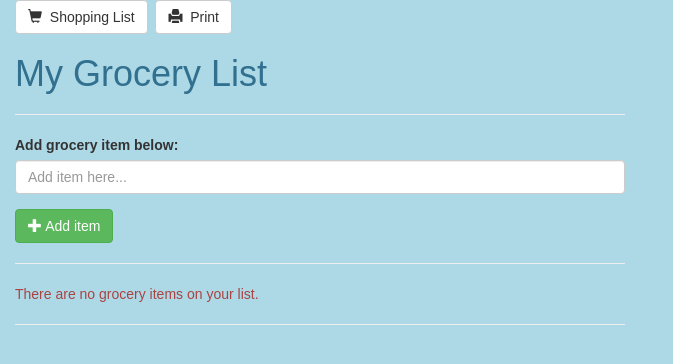
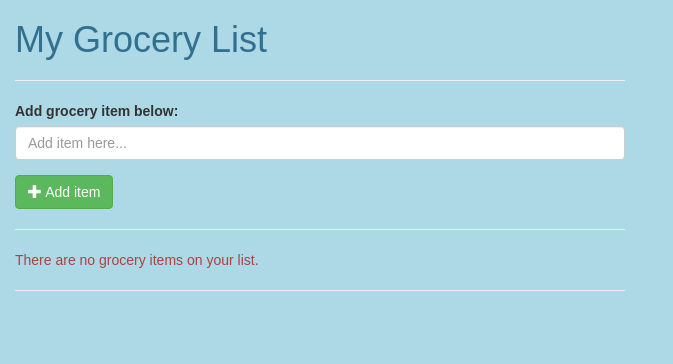
Before and after one commit to pldrake26/shoppinglist, a React (Create React App) app: page / in a window 1280 px wide. Shown: the top 364 px of the page, without its empty margins (0-673 px from the left). Built offline with nearby package versions, Linux system fonts and the light colour scheme.

Commit message:
Removed routes for the time being.

```diff
--- a/src/App.js
+++ b/src/App.js
@@ -1,27 +1,13 @@
 import React, { Component } from 'react';
-import {BrowserRouter as Router, Route, Link} from 'react-router-dom';
-import styled from 'styled-components';
 import './App.css';
 import ShoppingList from './ShoppingList.js';
-import PrintList from './PrintList.js';
-
-const AppBackground = styled.div`
-    background-color: pink;
-`
 
 class App extends Component {
   render() {
     return (
         <div className="app">
             <div className="col-sm-6">
-                <Router>
-                    <div>
-                        <Link to="/"><button type="button" className="btn btn-default"><span className="glyphicon glyphicon-shopping-cart" aria-hidden="true"></span>&nbsp;&nbsp;Shopping List</button></Link>&nbsp;&nbsp;
-                        <Link to="/print"><button type="button" className="btn btn-default"><span className="glyphicon glyphicon-print" aria-hidden="true"></span>&nbsp;&nbsp;Print</button></Link>
-                        <Route exact path="/" component={ShoppingList} />
-                        <Route path="/print" component={PrintList} />
-                    </div>
-                </Router>
+                <ShoppingList />
             </div>
             <div className="col-sm-6">
 
```
